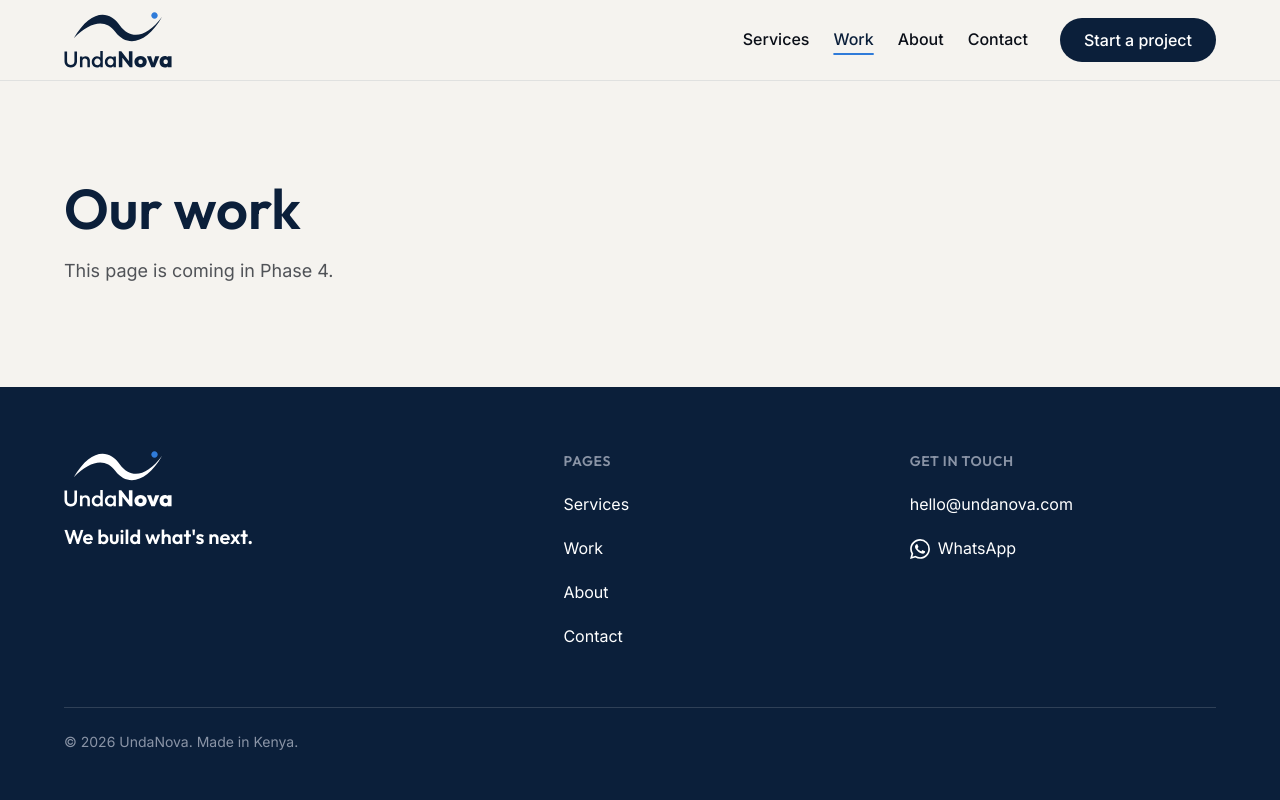
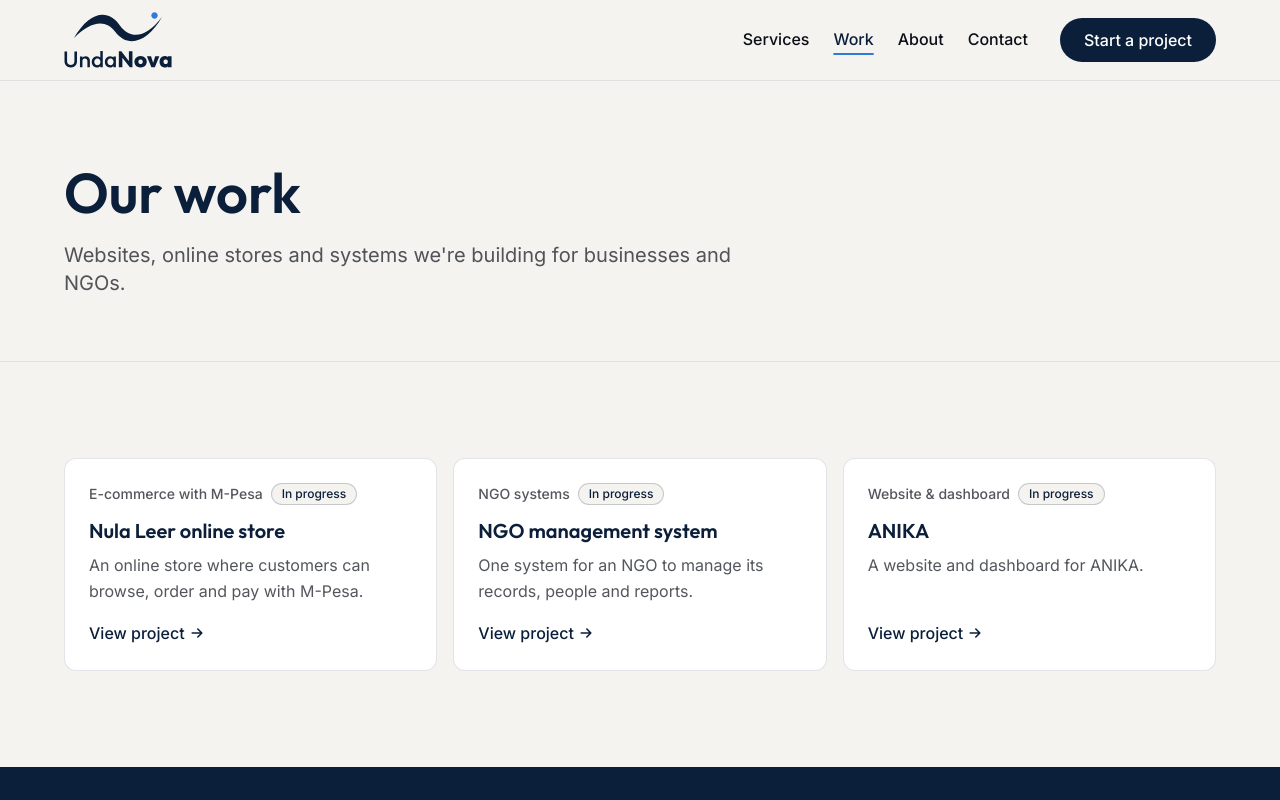
Before and after one commit to Jkosencha/undanova, a Next.js app: page /work in a window 1280 px wide. Shown: the top 800 px of the page. Built offline with nearby package versions, Linux system fonts and the light colour scheme.

Commit message:
Build Work list page
Shows every project from content/work.ts as a card with its category and an In progress badge where relevant, followed by the CTA band.

```diff
--- a/src/app/work/page.tsx
+++ b/src/app/work/page.tsx
@@ -1,11 +1,32 @@
 import type { Metadata } from "next";
-import { PagePlaceholder } from "@/components/page-placeholder";
+import { CTABand } from "@/components/cta-band";
+import { PageHeader } from "@/components/page-header";
+import { Section } from "@/components/section";
+import { WorkCard } from "@/components/work-card";
+import { work } from "@/content/work";
 
 export const metadata: Metadata = {
-  title: "Work",
+  title: "Our work",
+  description: "Websites, online stores and systems UndaNova is building for businesses and NGOs in Kenya.",
 };
 
-// Placeholder until Phase 4.
-export default function Page() {
-  return <PagePlaceholder title="Our work" phase={4} />;
+export default function WorkPage() {
+  return (
+    <>
+      <PageHeader
+        title="Our work"
+        intro="Websites, online stores and systems we're building for businesses and NGOs."
+      />
+      <Section aria-label="Projects">
+        <ul className="grid gap-4 md:grid-cols-2 lg:grid-cols-3">
+          {work.map((item) => (
+            <li key={item.slug} className="flex">
+              <WorkCard item={item} headingLevel="h2" />
+            </li>
+          ))}
+        </ul>
+      </Section>
+      <CTABand />
+    </>
+  );
 }
```
